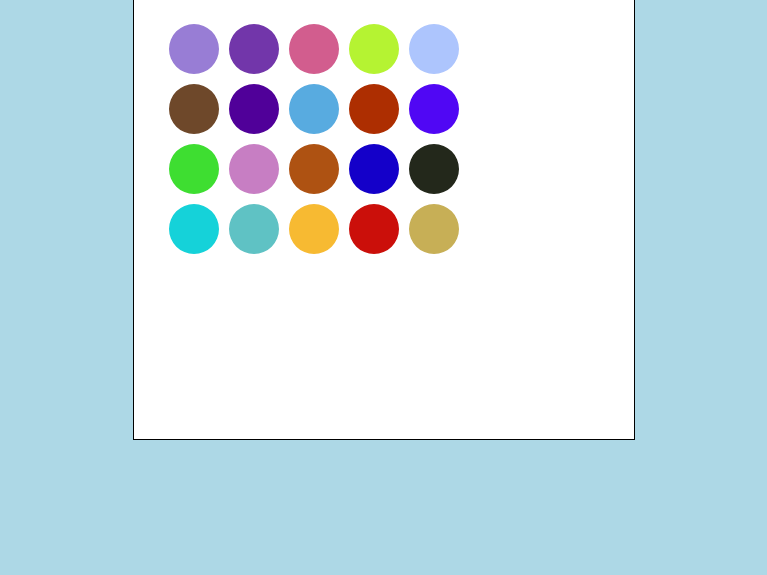
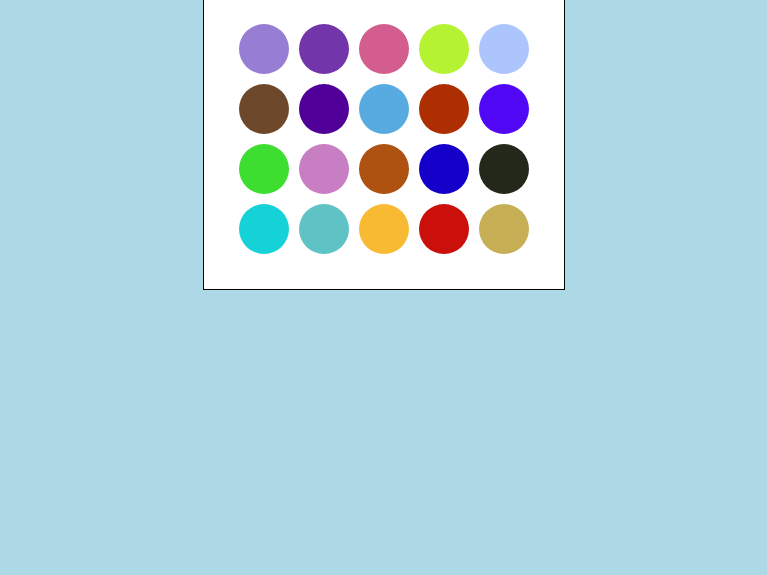
Before and after one commit to biojs/js-beginners-workshop, a plain HTML site: page 3-Final Result/index.html in a window 1280 px wide. Shown: the part 225-800 px from the top of the page, without its empty margins (256-1023 px from the left). Drawn offline with Linux system fonts and the light colour scheme.

Commit message:
Updated canvas dimensions

```diff
--- a/3-Final Result/index.html
+++ b/3-Final Result/index.html
@@ -13,7 +13,7 @@
     <h1>My first JavaScript Visualisation</h1>
     <p>Have a look at this awesome I'll be making in a minute.</p>
     <img src="logo.png" class="icon"><br>
-    <canvas id="my-canvas" width="500" height="450"></canvas>
+    <canvas id="my-canvas" width="360" height="300"></canvas>
 </div>
 <script type="text/javascript" src="drawing.js"></script>
 <script type="text/javascript" src="functions.js"></script>
```
